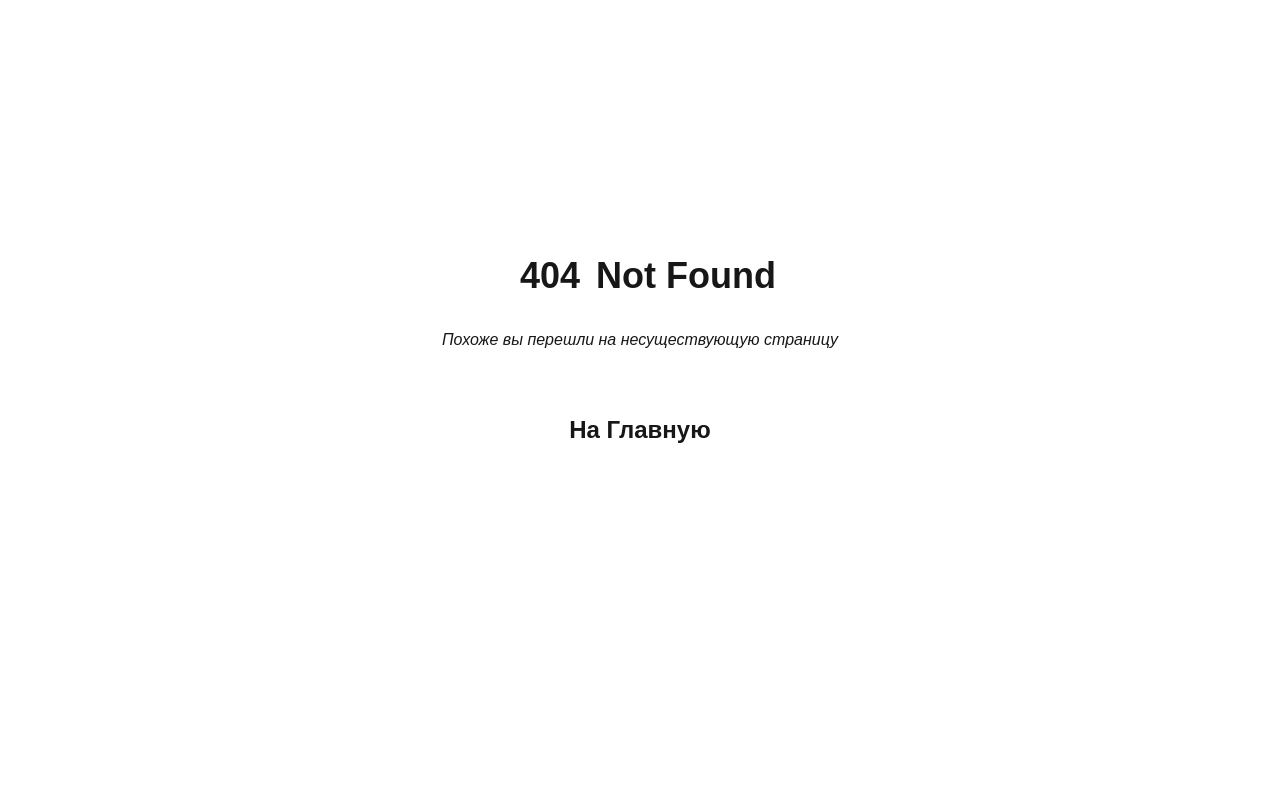
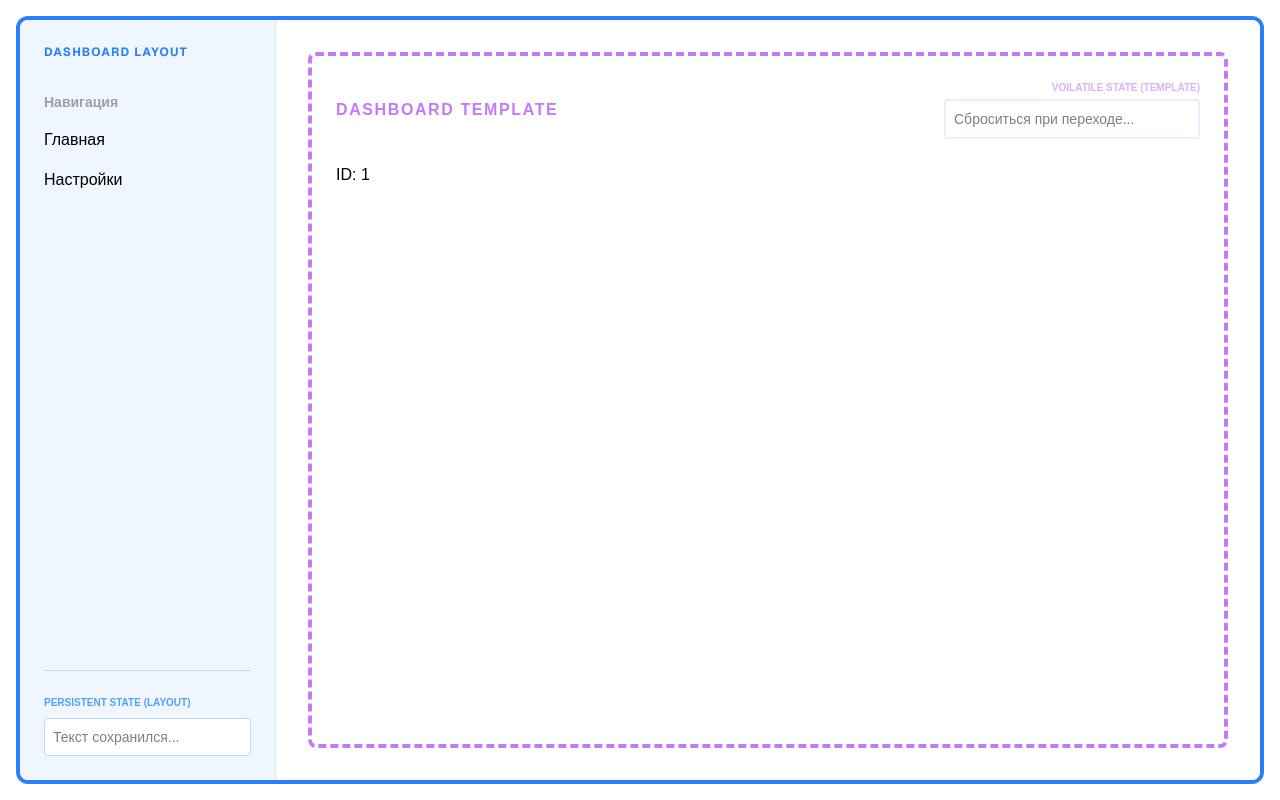
Before and after one commit to kirt08/learn_NextJs, a Next.js app: page /dashboard/users/1 in a window 1280 px wide. Before the commit this address had no page. Built offline with nearby package versions, Linux system fonts and the light colour scheme.

Commit message:
variables inside url

```diff
--- /dev/null
+++ b/src/app/dashboard/users/[id]/page.tsx
@@ -0,0 +1,9 @@
+interface UserPageProps {
+    params: Promise<{ id: string }>
+}
+
+export default async function UserPage({ params }: UserPageProps) {
+    const { id } = await params
+
+    return <div>ID: {id}</div>
+}
```
